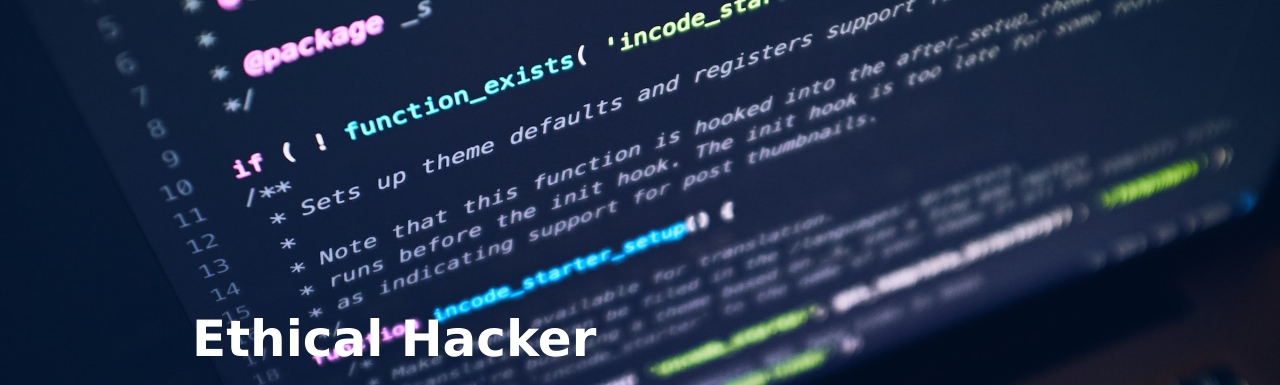
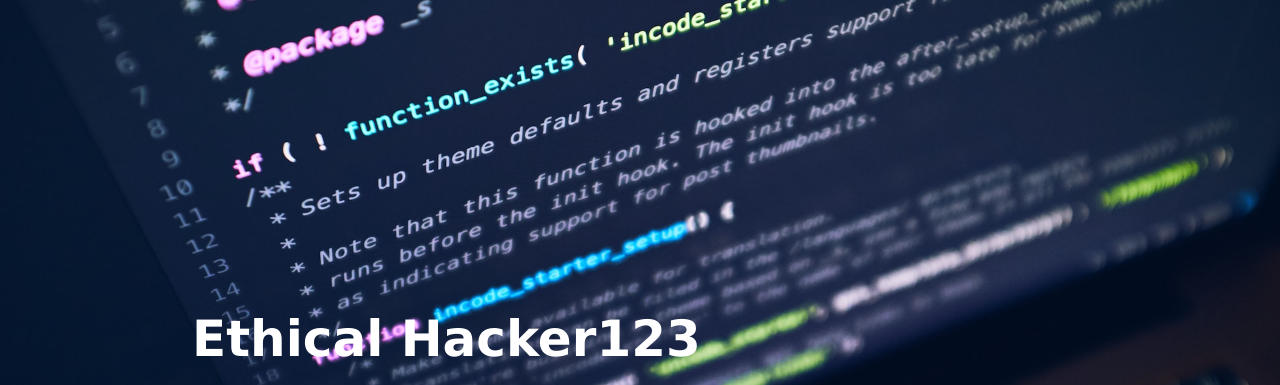
Before and after one commit to uzairrather/Resume-Project, a plain HTML site: page index.html in a window 1280 px wide. Shown: the part 72-457 px from the top of the page. Drawn offline with Linux system fonts and the light colour scheme.

Commit message:
changed index.html file

```diff
--- a/index.html
+++ b/index.html
@@ -40,7 +40,7 @@
     </nav>
 
     <div class="content">
-        <h1>Ethical Hacker</h1>
+        <h1>Ethical Hacker123</h1>
         <p>Unlike malicious hackers, ethical hackers have the permission and approval of the organization
             <br>which there are hacking into. Learn how you can build a career from testing the security of the
             <br>network to fight cybercrime and enhance information security
```
